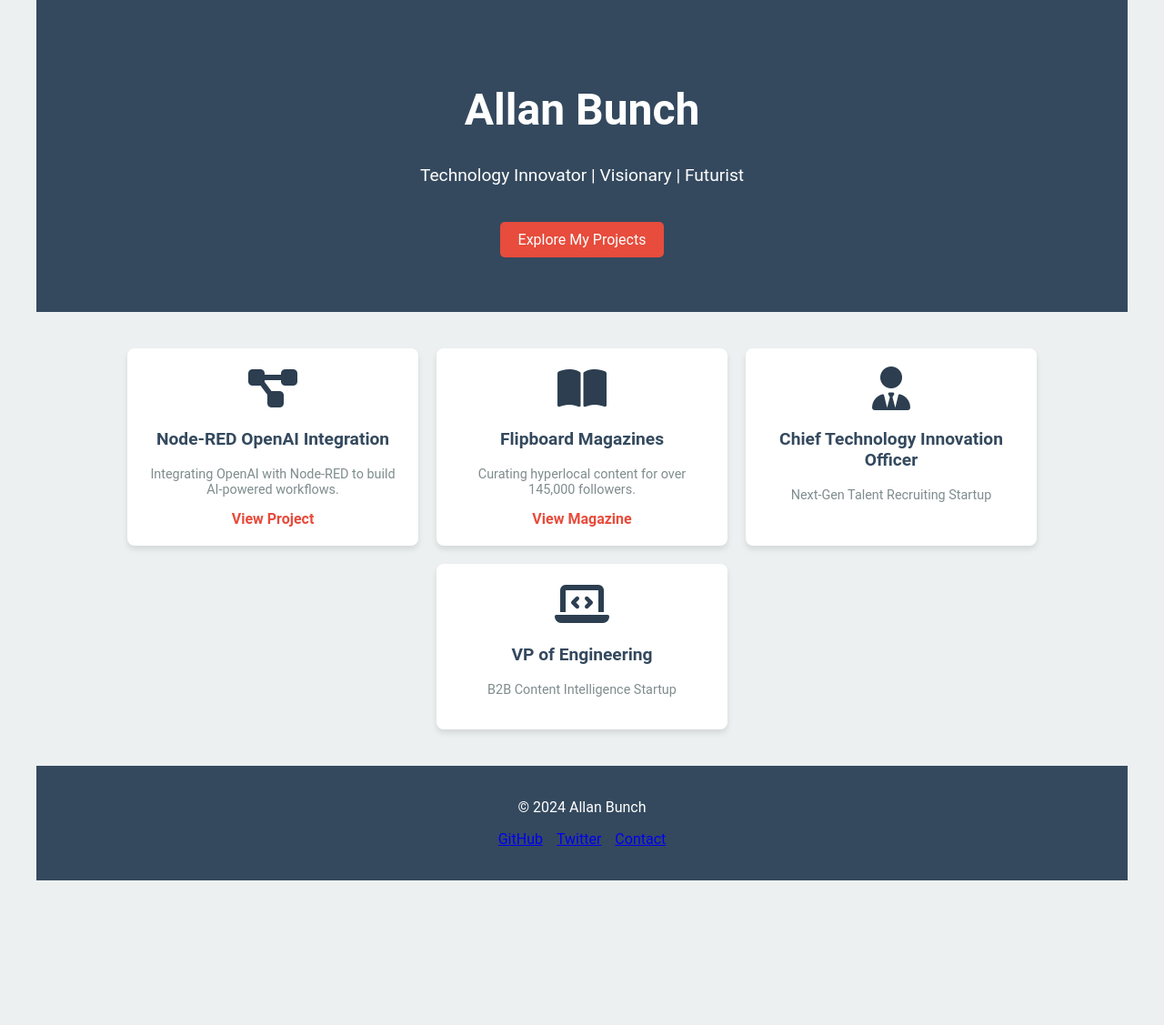
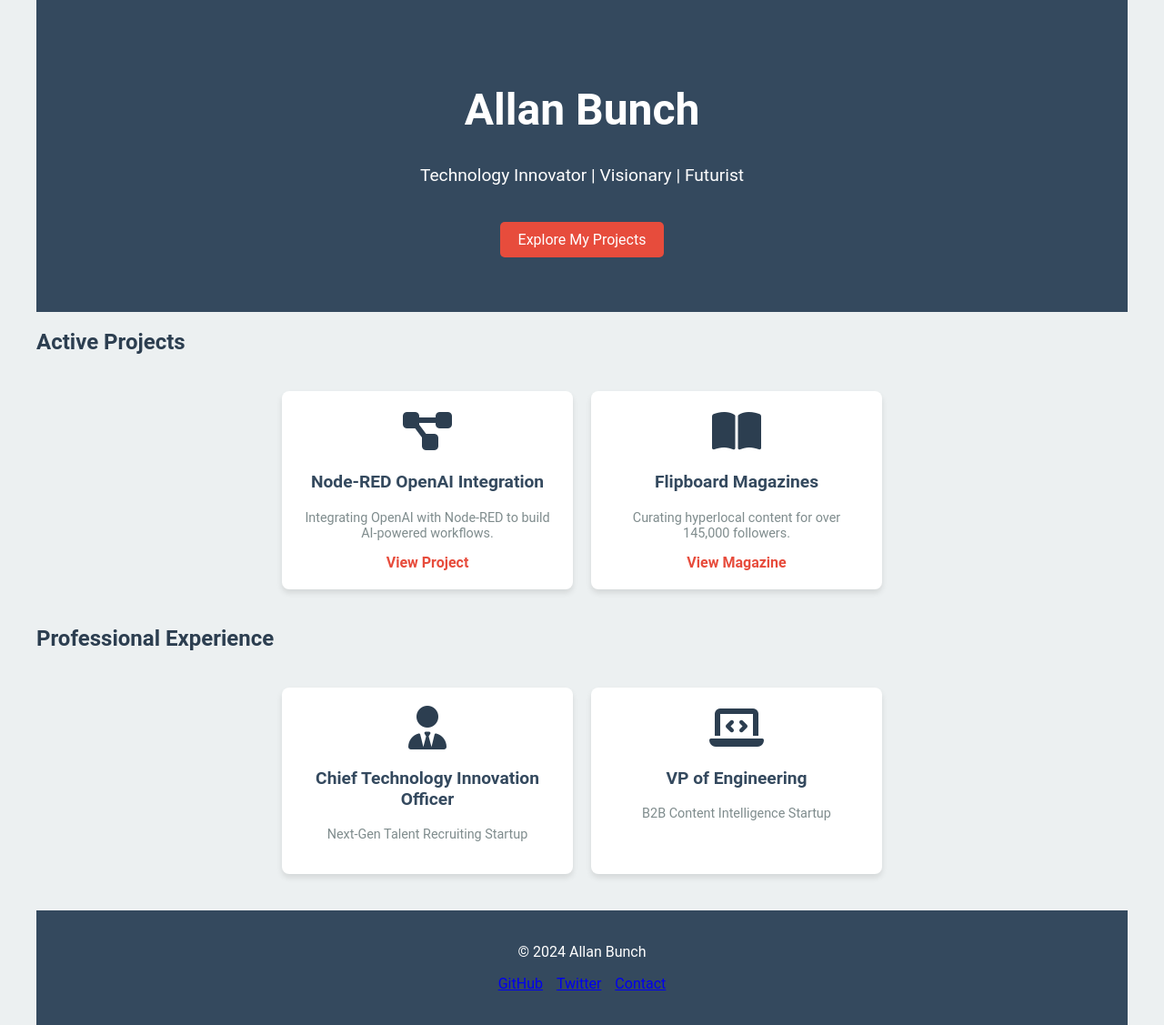
Before and after one commit to allanbunch/allanbunch.github.io, a Jekyll site: the page built from index.html, in a window 1280 px wide. Shown: the whole page at 91% size. Built offline with Jekyll 4.4.1, drawn with Linux system fonts in a browser that asks for light colours; before the commit the page ends 968 px from its top, so only the background shows below that.

Commit message:
Created card sections

```diff
--- a/index.html
+++ b/index.html
@@ -3,34 +3,38 @@
 title: Allan Bunch
 ---
 
+<!-- Active Projects Section -->
+<section class="cards-section">
+  <h2>Active Projects</h2>
   <div class="cards-container">
-  <!-- Project 1 -->
     <div class="card">
       <i class="fas fa-project-diagram"></i>
       <h3>Node-RED OpenAI Integration</h3>
       <p>Integrating OpenAI with Node-RED to build AI-powered workflows.</p>
       <a href="https://github.com/allanbunch/node-red-openai" class="project-link">View Project</a>
     </div>
-
-  <!-- Project 2 -->
     <div class="card">
       <i class="fas fa-book-open"></i>
       <h3>Flipboard Magazines</h3>
       <p>Curating hyperlocal content for over 145,000 followers.</p>
       <a href="https://flipboard.com/@allanbunch" class="project-link">View Magazine</a>
     </div>
+  </div>
+</section>
 
-  <!-- Experience 1 -->
+<!-- Professional Experience Section -->
+<section class="cards-section">
+  <h2>Professional Experience</h2>
+  <div class="cards-container">
     <div class="card">
       <i class="fas fa-user-tie"></i>
       <h3>Chief Technology Innovation Officer</h3>
       <p>Next-Gen Talent Recruiting Startup</p>
     </div>
-
-  <!-- Experience 2 -->
     <div class="card">
       <i class="fas fa-laptop-code"></i>
       <h3>VP of Engineering</h3>
       <p>B2B Content Intelligence Startup</p>
     </div>
   </div>
+</section>
```
Lines whose indentation alone changed are shown as unchanged.
